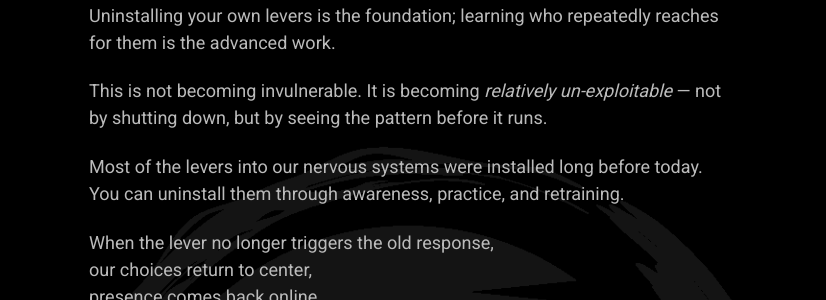
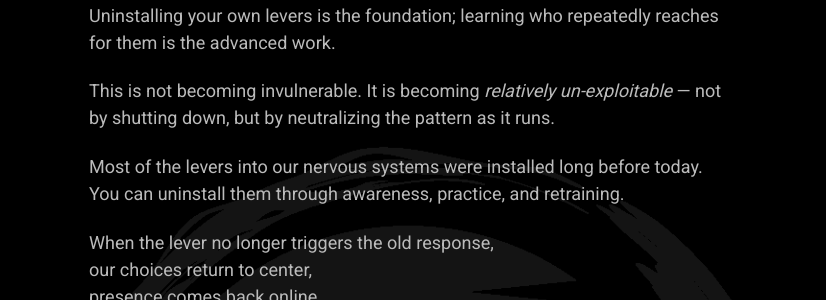
Before and after one commit to mindset-dojo/mindset-dojo.github.io, a Jekyll site: the page built from _insights/2025/michael-basil/2025-11-29-uinstalling-levers-in-your-nervous-system.md, in a window 1280 px wide and 900 px high, scrolled down 1878 px. Shown: the part 180-480 px from the top of the window, without its empty margins (229-1055 px from the left). Built offline with Jekyll 4.4.1, drawn with Linux system fonts in a browser that asks for light colours; some web fonts are replaced.

Commit message:
feat: clarify neutralizing pattern point
Updated phrasing to clarify the concept of becoming relatively un-exploitable.

```diff
--- a/_insights/2025/michael-basil/2025-11-29-uinstalling-levers-in-your-nervous-system.md
+++ b/_insights/2025/michael-basil/2025-11-29-uinstalling-levers-in-your-nervous-system.md
@@ -64,7 +64,7 @@ The hijack loses power when the hook has nothing to grab.
 
 Uninstalling your own levers is the foundation; learning who repeatedly reaches for them is the advanced work.
 
-This is not becoming invulnerable. It is becoming *relatively un-exploitable* — not by shutting down, but by seeing the pattern before it runs.
+This is not becoming invulnerable. It is becoming *relatively un-exploitable* — not by shutting down, but by neutralizing the pattern as it runs.
 
 Most of the levers into our nervous systems were installed long before today. You can uninstall them through awareness, practice, and retraining.
 
```
